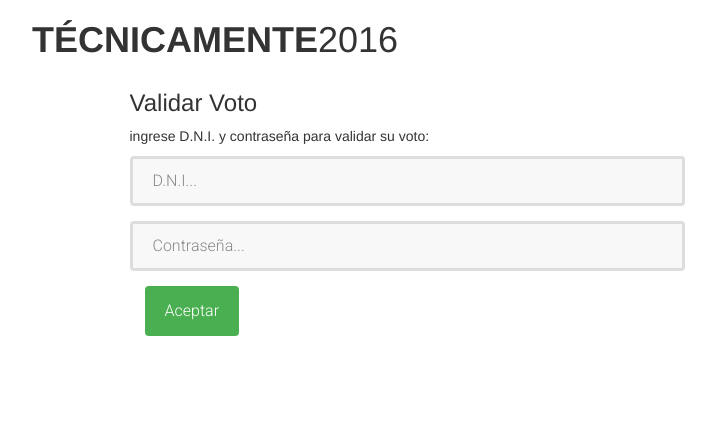
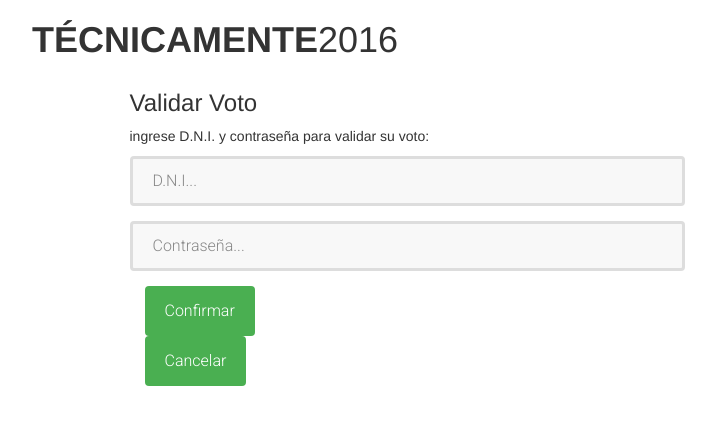
Before and after one commit to sirdio/asignaciones, a Symfony app: template src/AppBundle/Resources/views/PesVotos/identificarvotante.html.twig in a window 1280 px wide. Shown: the top 425 px of the page, without its empty margins (233-949 px from the left). Run offline with Twig, Linux system fonts and the light colour scheme; the template is opened without the code that fills it, so the values that code supplies are empty; some libraries are stand-ins or nearby versions.

Commit message:
presentacion de trabajos para votar11

```diff
--- a/src/AppBundle/Controller/VotoController.php
+++ b/src/AppBundle/Controller/VotoController.php
@@ -34,7 +34,10 @@ class VotoController extends Controller
     public function ConfirmarVotoAction(Request $request, $id)
     {
         if($request->isMethod('POST')){
-
+            foreach($_POST as $nombre => $valor){
+                echo $nombre. " = ".$valor."<br>";
+            }
+        die();
         }
         return $this->render('AppBundle:PesVotos:identificarvotante.html.twig', array('trabid'=>$id));
     }
--- a/src/AppBundle/Resources/views/PesVotos/identificarvotante.html.twig
+++ b/src/AppBundle/Resources/views/PesVotos/identificarvotante.html.twig
@@ -35,7 +35,8 @@
 			                        </div>
 			                        <div class="form-group">
                                         <div class="col-md-4">
-                                            <button id="singlebutton" name="singlebutton" class="btn btn-primary">Aceptar</button>
+                                            <button id="singlebutton" name="confirmarvoto" class="btn btn-primary">Confirmar</button>
+                                            <button id="singlebutton" name="cancelarvoto" class="btn btn-primary">Cancelar</button>
                                          </div>
                                     </div>
 			                    </form>
```
